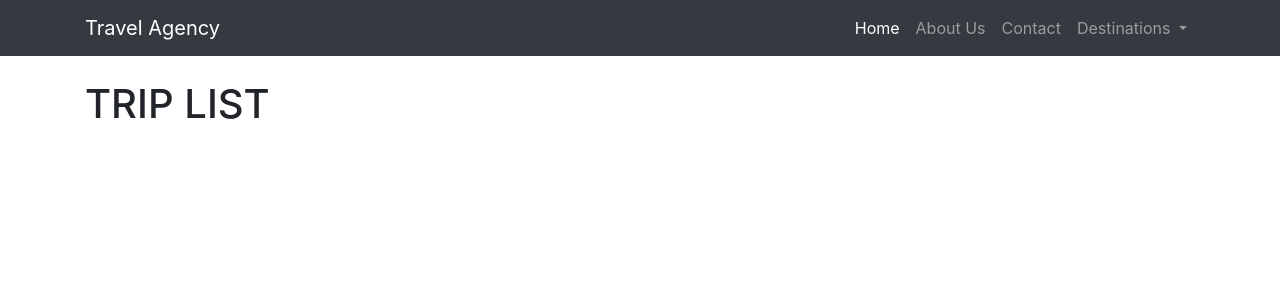
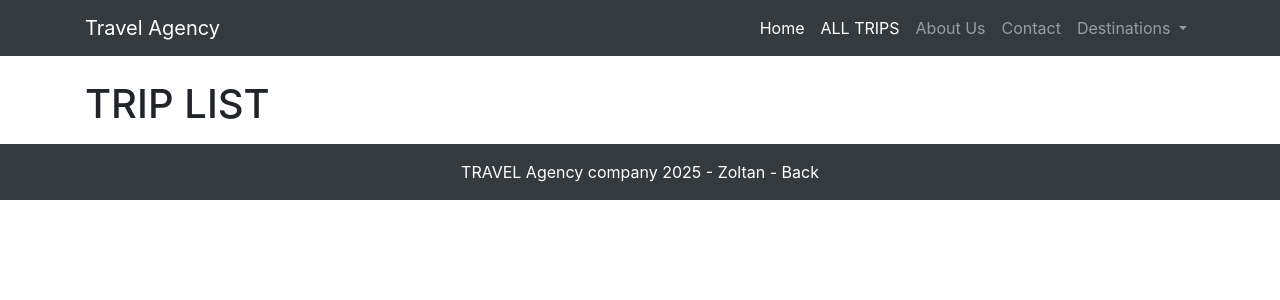
Before and after one commit to ZoltronPy/CS05, a Django app: page /trips/ in a window 1280 px wide. Shown: the top 300 px of the page. Run offline with Django 5.2, Linux system fonts and the light colour scheme; data that the repository does not hold is empty; some libraries are stand-ins or nearby versions.

Commit message:
funkční web, tlačítko Home a All trips list .

```diff
--- a/CS5/urls.py
+++ b/CS5/urls.py
@@ -1,12 +1,13 @@
 from django.contrib import admin
 from django.urls import path
 from viewer.admin import custom_admin_site
-from viewer.views import all_trips
+from viewer.views import all_trips, home
 
 urlpatterns = [
     path('admin/', custom_admin_site.urls),
 
-    path('trips/', all_trips)
+    path('', home ,name='home'),
+    path('trips/', all_trips, name='all_trips'),
 
 
 ]
--- /dev/null
+++ b/templates/footer.html
@@ -0,0 +1,3 @@
+<footer class = "text-center text-white bg-dark p-3">
+   TRAVEL Agency company  2025 - Zoltan - Back
+</footer>
--- /dev/null
+++ b/templates/navbar.html
@@ -0,0 +1,45 @@
+ <nav class="navbar navbar-expand-lg navbar-dark bg-dark">
+      <div class="container">
+        <a class="navbar-brand" href="/">Travel Agency</a>
+        <button
+          class="navbar-toggler" type="button"
+          data-toggle="collapse" data-target="#navbarNavAltMarkup"
+        >
+          <span class="navbar-toggler-icon"></span>
+        </button>
+        <div class="collapse navbar-collapse" id="navbarNavAltMarkup">
+          <ul class="navbar-nav ml-auto">
+            <li class="nav-item active">
+              <a class="nav-link" href="{% url 'home' %}">Home</a>
+            </li>
+          <li class="nav-item active">
+              <a class="nav-link" href="{% url 'all_trips'%}">ALL TRIPS</a>
+            </li>
+            <li class="nav-item">
+              <a class="nav-link" href="/about/">About Us</a>
+            </li>
+            <li class="nav-item">
+              <a class="nav-link" href="/contact/">Contact</a>
+            </li>
+            <li class="nav-item dropdown">
+              <a class="nav-link dropdown-toggle" href="#" id="navbarDropdown" role="button" data-toggle="dropdown" aria-haspopup="true" aria-expanded="false">
+                Destinations
+              </a>
+              <div class="dropdown-menu" aria-labelledby="navbarDropdown">
+                {% for continent in continents %}
+                  <a class="dropdown-item" href="/continent/{{ continent.id }}/">{{ continent.name }}</a>
+                  <div class="dropdown-divider"></div>
+                  {% for country in continent.countries.all %}
+                    <a class="dropdown-item" href="/country/{{ country.id }}/">{{ country.name }}</a>
+                    <div class="dropdown-divider"></div>
+                    {% for city in country.cities.all %}
+                      <a class="dropdown-item" href="/city/{{ city.id }}/">{{ city.name }}</a>
+                    {% endfor %}
+                  {% endfor %}
+                {% endfor %}
+              </div>
+            </li>
+          </ul>
+        </div>
+      </div>
+    </nav>
--- /dev/null
+++ b/viewer/templates/home.html
@@ -0,0 +1,6 @@
+{% extends "base.html" %}
+
+{% block content %}
+    <h1> Vítejte na naši stránce </h1>
+
+{% endblock %}
--- a/viewer/views.py
+++ b/viewer/views.py
@@ -1,5 +1,9 @@
 from django.shortcuts import render
 from viewer.models import TravelInfo
+
+
+def home(request):
+    return render(request, 'home.html')
 
 
 def all_trips(request):
```
Also changed, not shown: templates/base.html (+5 -42 lines).
